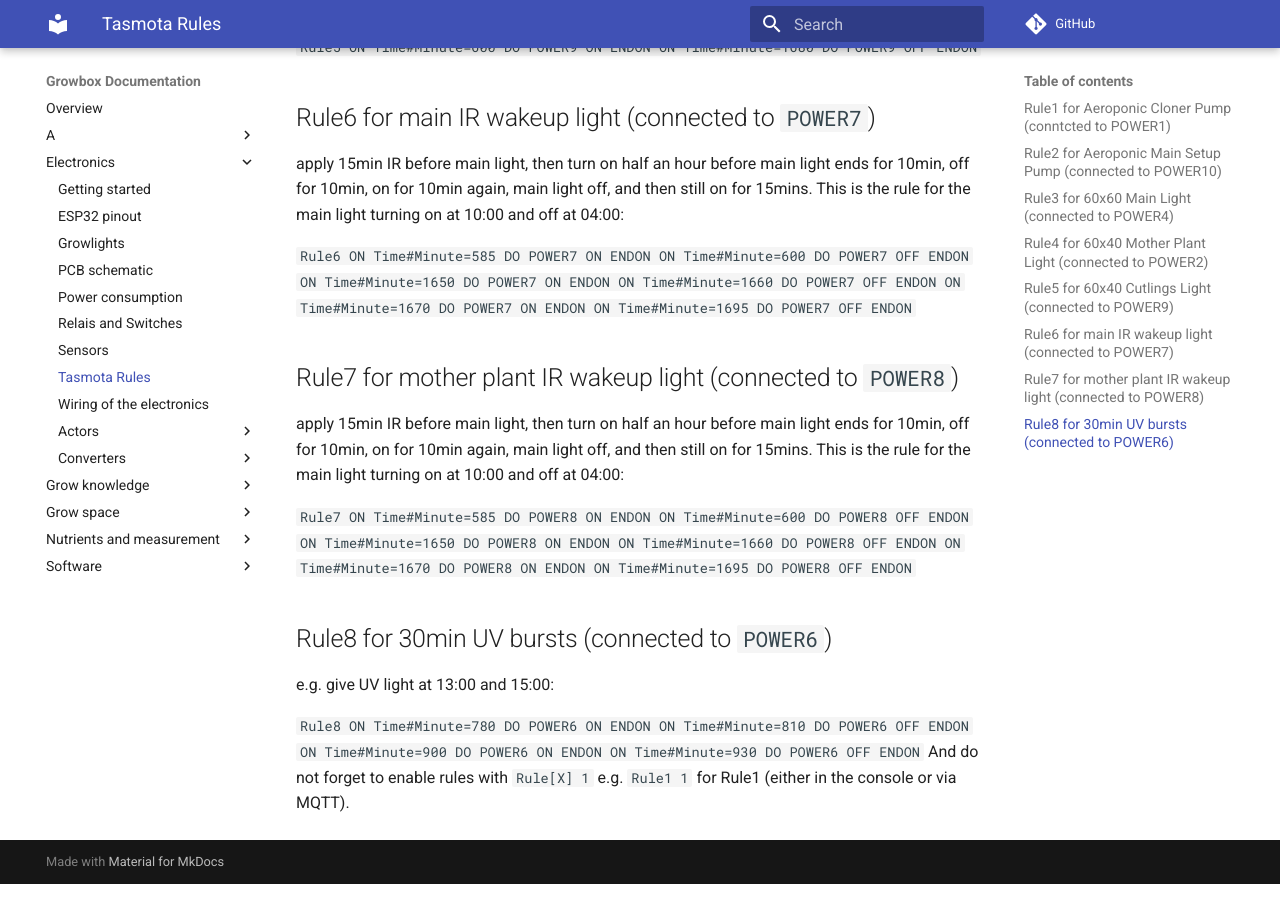
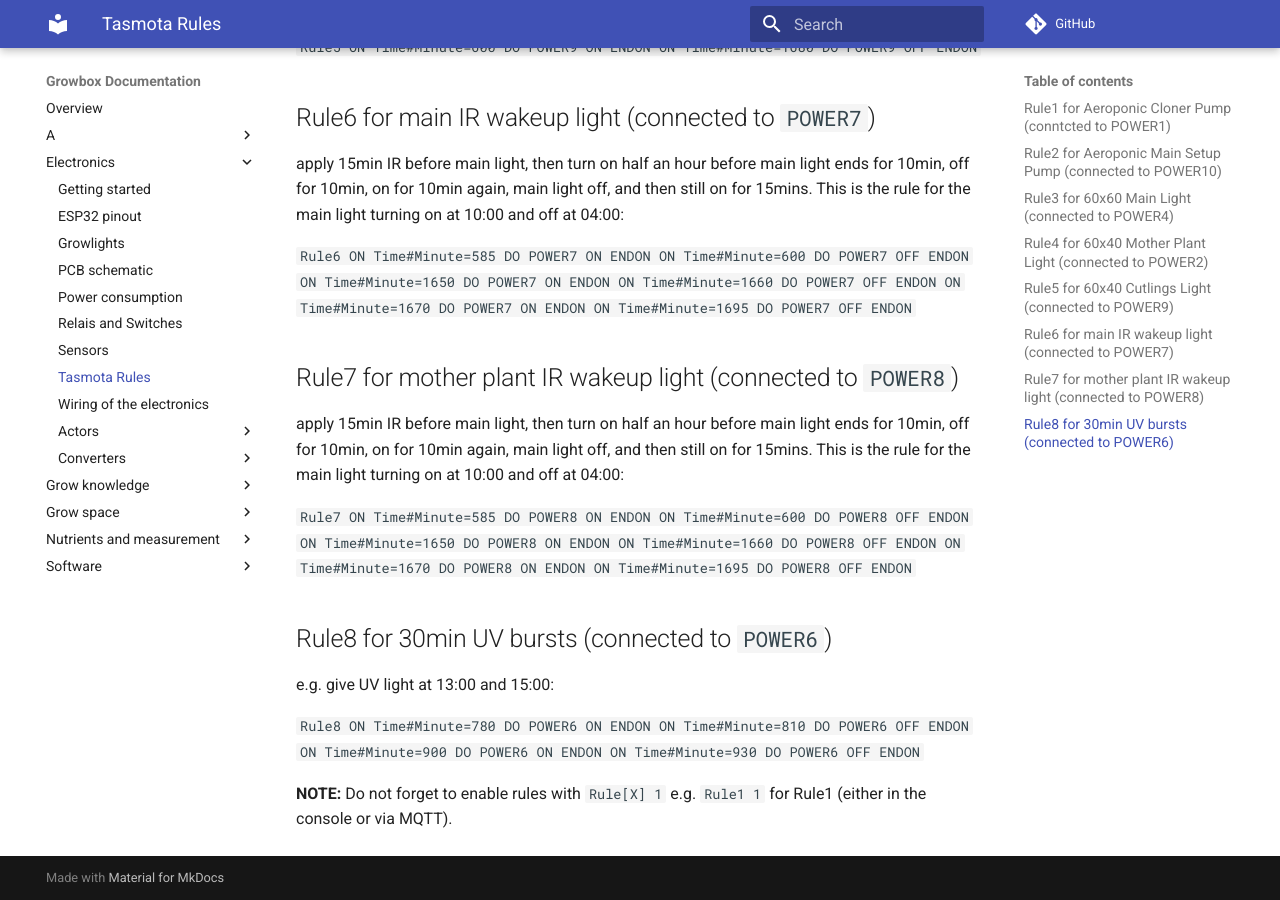
Before and after one commit to finki001/growbox-documentation, an MkDocs documentation site: the page built from docs/electronics/tasmota-rules.md, in a window 1280 px wide and 900 px high, scrolled down 1106 px. Built offline with MkDocs 1.6.1 and Material for MkDocs 9.7.7, drawn with Linux system fonts in a browser that asks for light colours; comment, search, counter and statistics services are not loaded.

Commit message:
add note to tasmota rules

```diff
--- a/docs/electronics/tasmota-rules.md
+++ b/docs/electronics/tasmota-rules.md
@@ -46,4 +46,6 @@ This is the rule for the main light turning on at 10:00 and off at 04:00:
 e.g. give UV light at 13:00 and 15:00:
 
 `Rule8 ON Time#Minute=780 DO POWER6 ON ENDON ON Time#Minute=810 DO POWER6 OFF ENDON ON Time#Minute=900 DO POWER6 ON ENDON ON Time#Minute=930 DO POWER6 OFF ENDON`
-And do not forget to enable rules with `Rule[X] 1` e.g. `Rule1 1` for Rule1 (either in the console or via MQTT).
+
+<b>NOTE:</b>
+Do not forget to enable rules with `Rule[X] 1` e.g. `Rule1 1` for Rule1 (either in the console or via MQTT).
```
